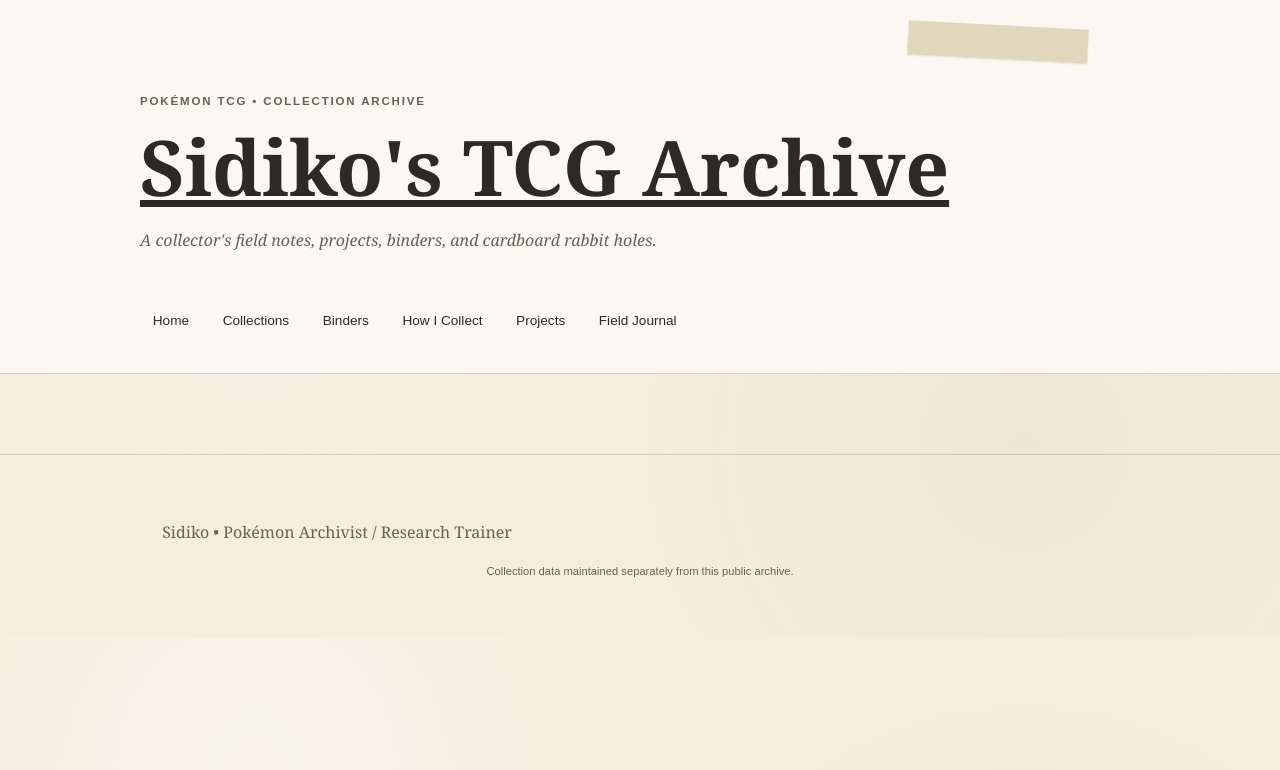
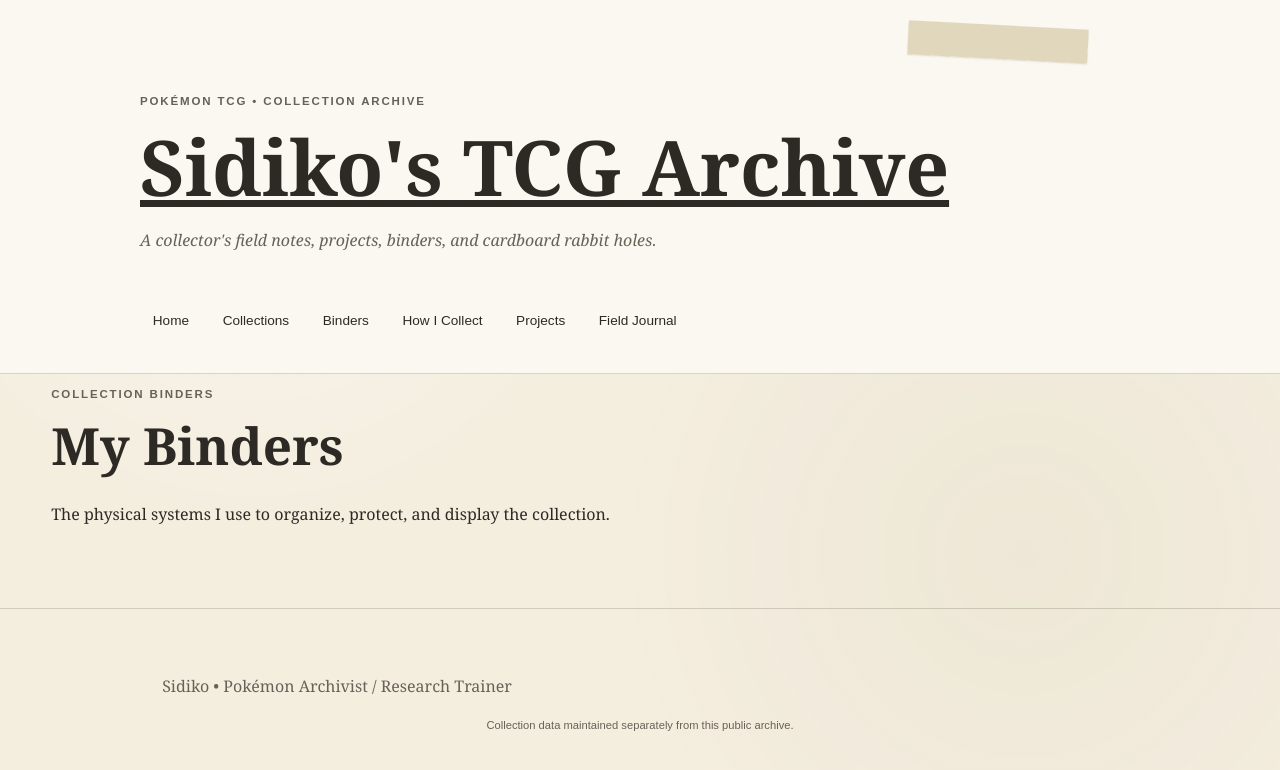
Before and after one commit to pkmnSidiko/tcg, a Jekyll site: the page built from binders/index.html, in a window 1280 px wide. Shown: the top 770 px of the page. Built offline with Jekyll 4.4.1, drawn with Linux system fonts in a browser that asks for light colours.

Commit message:
Enhance index.html with section labels and headings
Add section labels and headings for binders page

```diff
--- a/binders/index.html
+++ b/binders/index.html
@@ -3,3 +3,16 @@
 title: "Binders"
 description: "TBA"
 ---
+
+<p class="section-label">
+    Collection Binders
+</p>
+
+<h2>
+    My Binders
+</h2>
+
+<p>
+    The physical systems I use to organize, protect,
+    and display the collection.
+</p>
```
